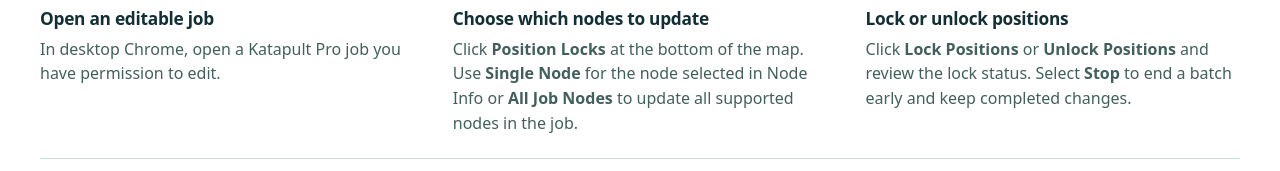
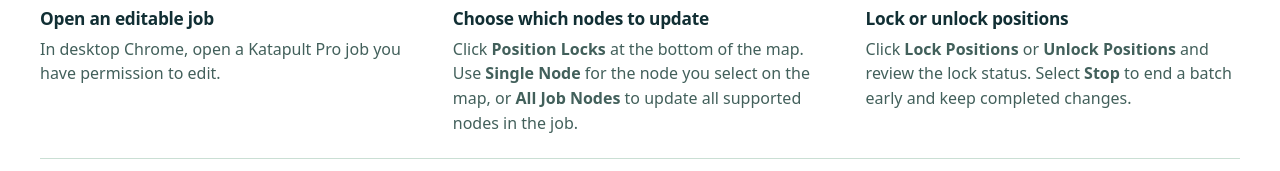
Before and after one commit to AZX-215/position-locks-offical, a plain HTML site: page home.html in a window 1280 px wide. Shown: the part 886-1057 px from the top of the page. Drawn offline with Linux system fonts and the light colour scheme.

Commit message:
Clarify where to select a node for Single Node mode

```diff
--- a/home.html
+++ b/home.html
@@ -59,7 +59,7 @@
           <li>
             <span class="step-number" aria-hidden="true">2</span>
             <h3>Choose which nodes to update</h3>
-            <p>Click <strong>Position Locks</strong> at the bottom of the map. Use <strong>Single Node</strong> for the node selected in Node Info or <strong>All Job Nodes</strong> to update all supported nodes in the job.</p>
+            <p>Click <strong>Position Locks</strong> at the bottom of the map. Use <strong>Single Node</strong> for the node you select on the map, or <strong>All Job Nodes</strong> to update all supported nodes in the job.</p>
           </li>
           <li>
             <span class="step-number" aria-hidden="true">3</span>
```
